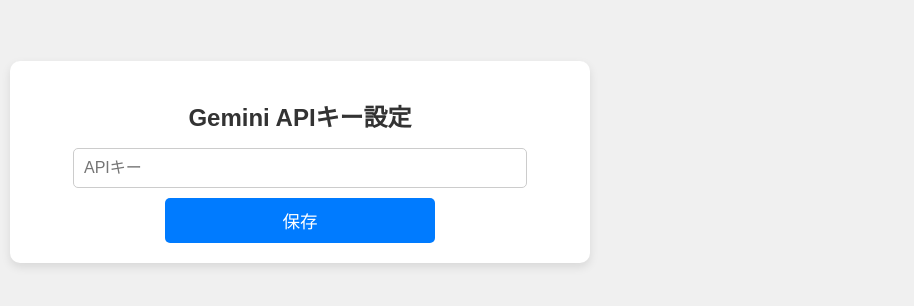
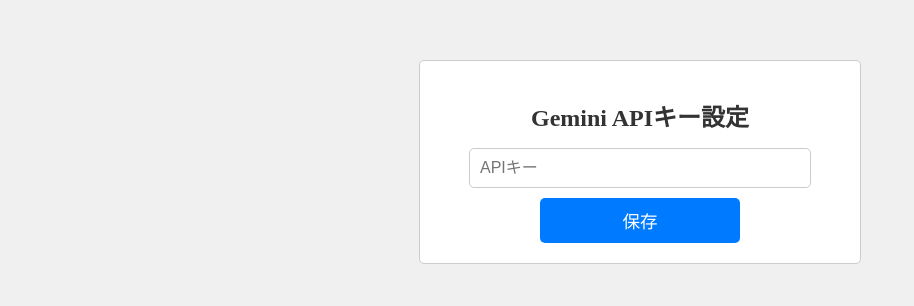
Before and after one commit to kuma6082/kirara-to-x-poster, a browser extension: page options.html in a window 1280 px wide. Shown: the part 238-544 px from the top of the page, without its empty margins (0-914 px from the left). Drawn offline with Linux system fonts and the light colour scheme.

Commit message:
オプション画面のコンテンツを中央に配置

```diff
--- a/options.css
+++ b/options.css
@@ -1,24 +1,20 @@
 /* オプションページ用スタイル */
 body {
-  font-family: 'Arial', sans-serif;
-  font-size: 16px;
-  margin: 0;
-  padding: 0;
   display: flex;
-  justify-content: center;
-  align-items: center;
-  height: 100vh;
-  width: 600px;
-  background-color: #f0f0f0;
+  justify-content: center; /* 水平方向の中央揃え */
+  align-items: center; /* 垂直方向の中央揃え */
+  height: 100vh; /* 画面全体の高さを使用 */
+  margin: 0; /* デフォルトのマージンを削除 */
+  background-color: #f0f0f0; /* 背景色（任意） */
 }
 
 .container {
-  width: 90%;
+  text-align: center;
+  padding: 20px;
+  border: 1px solid #ccc;
+  border-radius: 5px;
   background-color: #fff;
-  padding: 20px;
-  border-radius: 10px;
-  box-shadow: 0px 4px 10px rgba(0, 0, 0, 0.1);
-  text-align: center;
+  width: 400px; /* コンテナの幅 */
 }
 
 h1 {
--- a/prompts.js
+++ b/prompts.js
@@ -1,4 +1,4 @@
-const SUMMARY_PROMPT_PREFIX = `以下のテキストを投稿用フォーマットを保ったまま簡潔に要約してください
+const SUMMARY_PROMPT_PREFIX = `以下のテキストを投稿用フォーマットを的確に保ったまま簡潔に要約してください
 できるだけ半角を使ってください
 改行は連続で使わないで下さい
 `;
```
